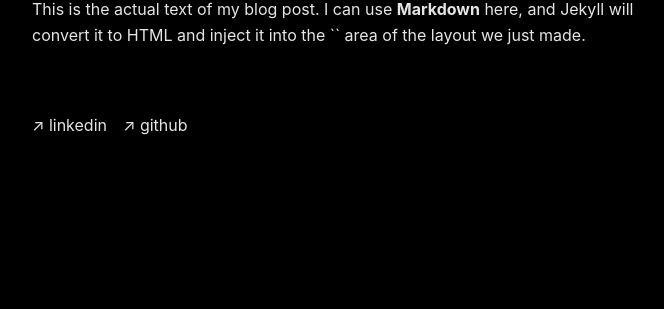
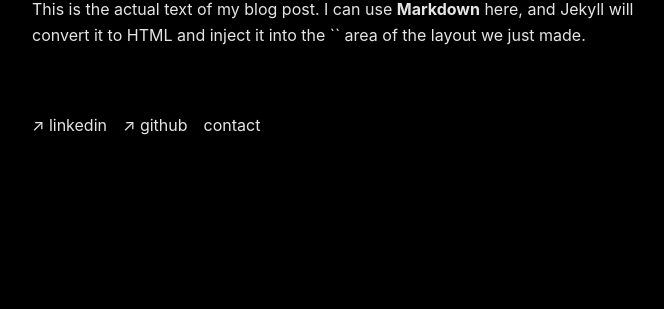
Before and after one commit to souttoa/souttoa.github.io, a Jekyll site: the page built from _posts/2026-03-05-my-post.md, in a window 1280 px wide. Shown: the part 296-605 px from the top of the page, without its empty margins (288-952 px from the left). Built offline with Jekyll 4.4.1, drawn with Linux system fonts in a browser that asks for light colours.

Commit message:
Add contact link to footer navigation

```diff
--- a/_layouts/default.html
+++ b/_layouts/default.html
@@ -23,6 +23,7 @@
             <nav class="footer-nav">
                 <a href="https://www.linkedin.com/in/{{ site.linkedin_username }}/" target="_blank" rel="noopener noreferrer">↗ linkedin</a>
                 <a href="https://github.com/{{ site.github_username }}" target="_blank" rel="noopener noreferrer">↗ github</a>
+                <a href="mailto:{{ site.email }}">contact</a>
             </nav>
         </footer>
     </main>
```
